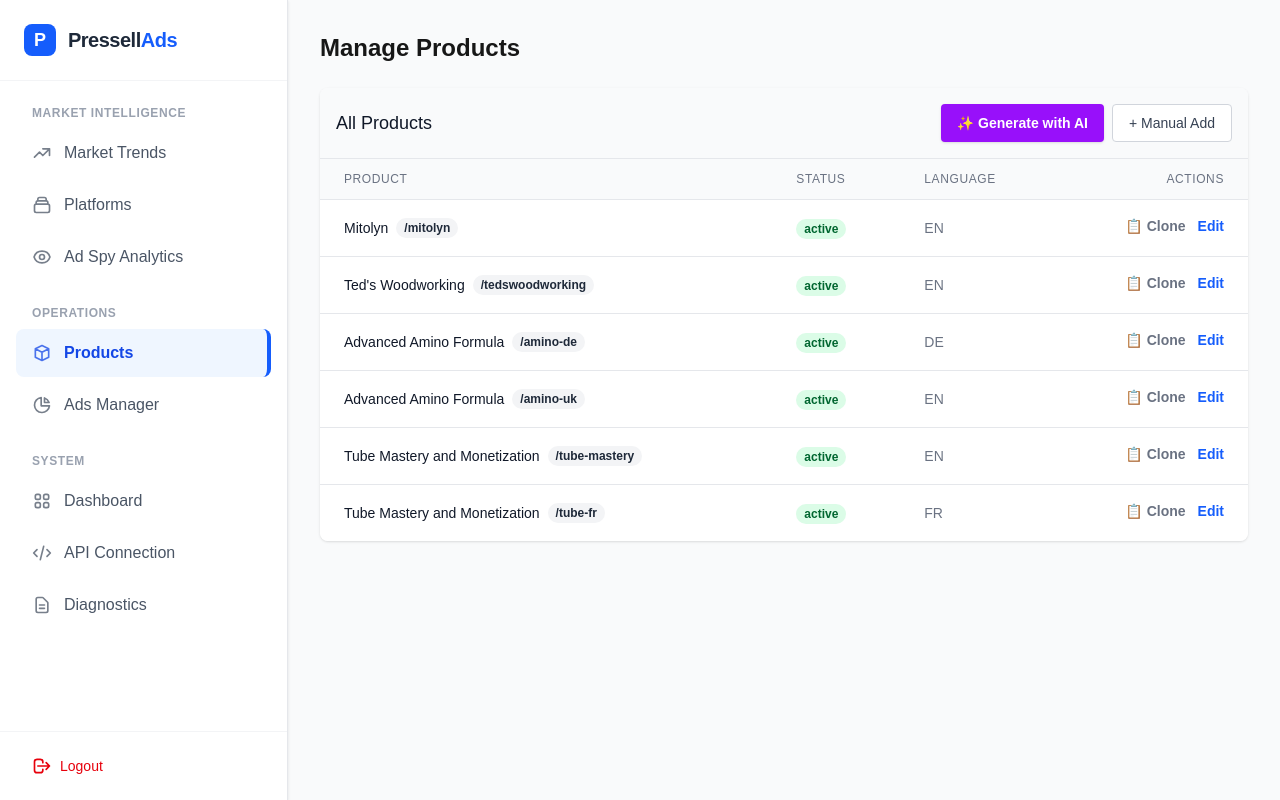
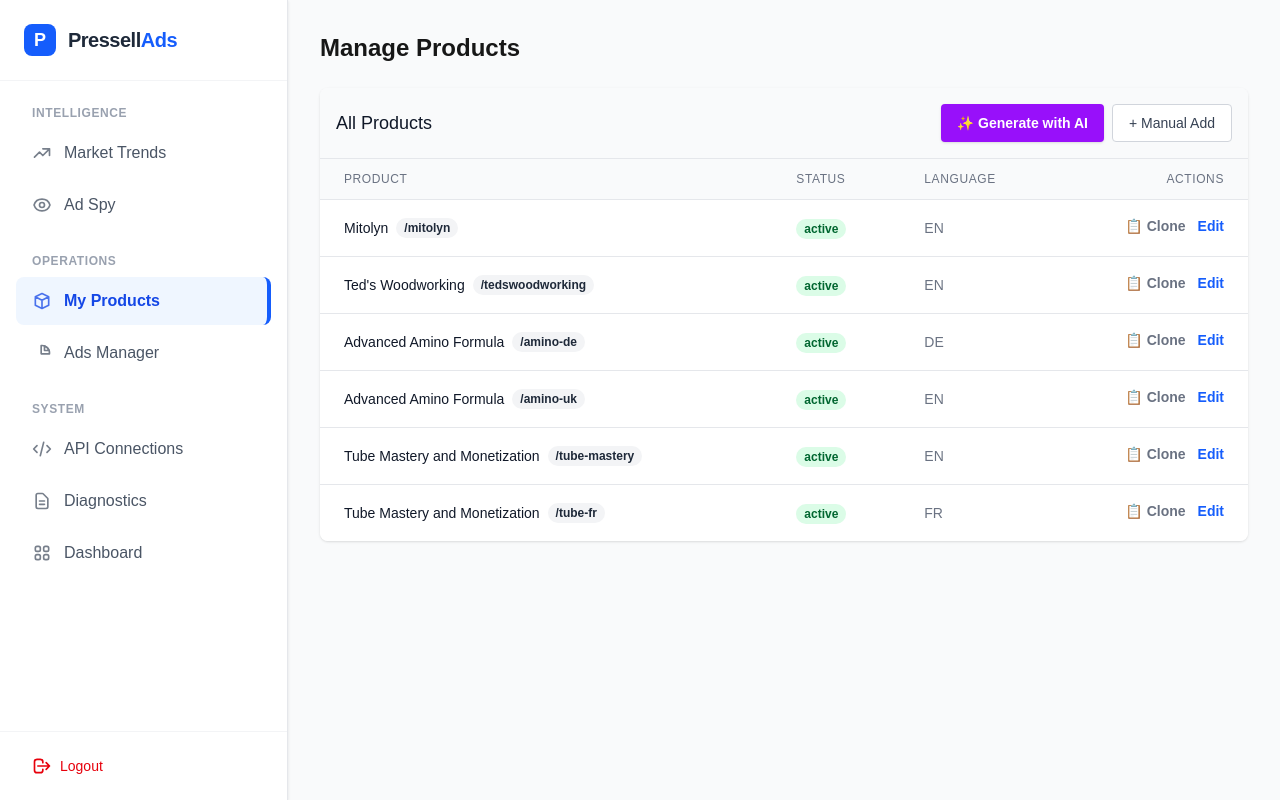
Before and after one commit to johndallapace-rgb/pressell-googleads, a Next.js app: page /admin/products in a window 1280 px wide. Built offline with nearby package versions, Linux system fonts and the light colour scheme.

Commit message:
Fix: Reorganize Sidebar and Persist Market Trends

```diff
--- a/scripts/simulate_checkout.js
+++ b/scripts/simulate_checkout.js
@@ -1,10 +1,11 @@
-const { appendTrackingParams, generateExternalTrackId } = require('../src/lib/tracking.ts');
+const { appendTrackingParams } = require('../src/lib/tracking.ts');
+const productCatalog = require('../src/data/product-catalog.json');
 
 // Mock the inputs (Simulating what happens in page.tsx)
 const configs = [
-    { name: 'Advanced Amino (DE)', url: 'https://www.digistore24.com/redir/472942/JohnPace', locale: 'de', slug: 'amino' },
-    { name: 'Tube Mastery (FR)', url: 'https://www.digistore24.com/redir/299134/JohnPace', locale: 'fr', slug: 'tube' },
-    { name: 'Tube Mastery (EN)', url: 'https://www.digistore24.com/redir/299134/JohnPace', locale: 'en', slug: 'tube' }
+    { name: 'Advanced Amino (DE)', url: `${productCatalog.products['advanced-amino'].base_url}/${productCatalog.products['advanced-amino'].id}/${productCatalog.products['advanced-amino'].vendor}`, locale: 'de', slug: 'amino' },
+    { name: 'Tube Mastery (FR)', url: `${productCatalog.products['tube-mastery'].base_url}/${productCatalog.products['tube-mastery'].id}/${productCatalog.products['tube-mastery'].vendor}`, locale: 'fr', slug: 'tube' },
+    { name: 'Tube Mastery (EN)', url: `${productCatalog.products['tube-mastery'].base_url}/${productCatalog.products['tube-mastery'].id}/${productCatalog.products['tube-mastery'].vendor}`, locale: 'en', slug: 'tube' }
 ];
 
 // Mocking the TS file execution in Node (simplified)
--- a/src/app/admin/(dashboard)/layout.tsx
+++ b/src/app/admin/(dashboard)/layout.tsx
@@ -37,8 +37,8 @@
         {/* Navigation */}
         <nav className="flex-1 p-4 space-y-1">
 
-          {/* Market Intelligence */}
-          <p className="px-4 text-xs font-semibold text-gray-400 uppercase tracking-wider mb-2 mt-2">Market Intelligence</p>
+          {/* INTELLIGENCE */}
+          <p className="px-4 text-xs font-semibold text-gray-400 uppercase tracking-wider mb-2 mt-2">INTELLIGENCE</p>
 
           <Link href="/admin/trends" className={`flex items-center px-4 py-3 rounded-lg transition-all duration-200 group ${isActive('/admin/trends')}`}>
             <svg className="w-5 h-5 mr-3 opacity-75 group-hover:opacity-100" fill="none" stroke="currentColor" viewBox="0 0 24 24">
@@ -47,54 +47,40 @@
             Market Trends
           </Link>
 
-          <Link href="/admin/platforms" className={`flex items-center px-4 py-3 rounded-lg transition-all duration-200 group ${isActive('/admin/platforms')}`}>
-            <svg className="w-5 h-5 mr-3 opacity-75 group-hover:opacity-100" fill="none" stroke="currentColor" viewBox="0 0 24 24">
-                <path strokeLinecap="round" strokeLinejoin="round" strokeWidth={2} d="M19 11H5m14 0a2 2 0 012 2v6a2 2 0 01-2 2H5a2 2 0 01-2-2v-6a2 2 0 012-2m14 0V9a2 2 0 00-2-2M5 11V9a2 2 0 012-2m0 0V5a2 2 0 012-2h6a2 2 0 012 2v2M7 7h10" />
-            </svg>
-            Platforms
-          </Link>
-
           <Link href="/admin/ad-spy" className={`flex items-center px-4 py-3 rounded-lg transition-all duration-200 group ${isActive('/admin/ad-spy')}`}>
             <svg className="w-5 h-5 mr-3 opacity-75 group-hover:opacity-100" fill="none" stroke="currentColor" viewBox="0 0 24 24">
                 <path strokeLinecap="round" strokeLinejoin="round" strokeWidth={2} d="M15 12a3 3 0 11-6 0 3 3 0 016 0z" />
                 <path strokeLinecap="round" strokeLinejoin="round" strokeWidth={2} d="M2.458 12C3.732 7.943 7.523 5 12 5c4.478 0 8.268 2.943 9.542 7-1.274 4.057-5.064 7-9.542 7-4.477 0-8.268-2.943-9.542-7z" />
             </svg>
-            Ad Spy Analytics
+            Ad Spy
           </Link>
 
-          {/* Operations */}
-          <p className="px-4 text-xs font-semibold text-gray-400 uppercase tracking-wider mb-2 mt-6">Operations</p>
+          {/* OPERATIONS */}
+          <p className="px-4 text-xs font-semibold text-gray-400 uppercase tracking-wider mb-2 mt-6">OPERATIONS</p>
 
           <Link href="/admin/products" className={`flex items-center px-4 py-3 rounded-lg transition-all duration-200 group ${isActive('/admin/products')}`}>
             <svg className="w-5 h-5 mr-3 opacity-75 group-hover:opacity-100" fill="none" stroke="currentColor" viewBox="0 0 24 24">
                 <path strokeLinecap="round" strokeLinejoin="round" strokeWidth={2} d="M20 7l-8-4-8 4m16 0l-8 4m8-4v10l-8 4m0-10L4 7m8 4v10M4 7v10l8 4" />
             </svg>
-            Products
+            My Products
           </Link>
 
           <Link href="/admin/ads-manager" className={`flex items-center px-4 py-3 rounded-lg transition-all duration-200 group ${isActive('/admin/ads-manager')}`}>
             <svg className="w-5 h-5 mr-3 opacity-75 group-hover:opacity-100" fill="none" stroke="currentColor" viewBox="0 0 24 24">
-                <path strokeLinecap="round" strokeLinejoin="round" strokeWidth={2} d="M11 3.055A9.001 9.001 0 1020.945 13H11V3.055z" />
+                <path strokeLinecap="round" strokeLinejoin="round" strokeWidth={2} d="M11 3.055A9.001 9.001 9.001 0 1020.945 13H11V3.055z" />
                 <path strokeLinecap="round" strokeLinejoin="round" strokeWidth={2} d="M20.488 9H15V3.512A9.025 9.025 0 0120.488 9z" />
             </svg>
             Ads Manager
           </Link>
 
-          {/* System */}
-          <p className="px-4 text-xs font-semibold text-gray-400 uppercase tracking-wider mb-2 mt-6">System</p>
-
-          <Link href="/admin" className={`flex items-center px-4 py-3 rounded-lg transition-all duration-200 group ${isActive('/admin', true)}`}>
-            <svg className="w-5 h-5 mr-3 opacity-75 group-hover:opacity-100" fill="none" stroke="currentColor" viewBox="0 0 24 24">
-                <path strokeLinecap="round" strokeLinejoin="round" strokeWidth={2} d="M4 6a2 2 0 012-2h2a2 2 0 012 2v2a2 2 0 01-2 2H6a2 2 0 01-2-2V6zM14 6a2 2 0 012-2h2a2 2 0 012 2v2a2 2 0 01-2 2h-2a2 2 0 01-2-2V6zM4 16a2 2 0 012-2h2a2 2 0 012 2v2a2 2 0 01-2 2H6a2 2 0 01-2-2v-2zM14 16a2 2 0 012-2h2a2 2 0 012 2v2a2 2 0 01-2 2h-2a2 2 0 01-2-2v-2z" />
-            </svg>
-            Dashboard
-          </Link>
+          {/* SYSTEM */}
+          <p className="px-4 text-xs font-semibold text-gray-400 uppercase tracking-wider mb-2 mt-6">SYSTEM</p>
 
           <Link href="/admin/settings" className={`flex items-center px-4 py-3 rounded-lg transition-all duration-200 group ${isActive('/admin/settings')}`}>
             <svg className="w-5 h-5 mr-3 opacity-75 group-hover:opacity-100" fill="none" stroke="currentColor" viewBox="0 0 24 24">
                 <path strokeLinecap="round" strokeLinejoin="round" strokeWidth={2} d="M10 20l4-16m4 4l4 4-4 4M6 16l-4-4 4-4" />
             </svg>
-            API Connection
+            API Connections
           </Link>
 
           <Link href="/admin/diagnostics" className={`flex items-center px-4 py-3 rounded-lg transition-all duration-200 group ${isActive('/admin/diagnostics')}`}>
@@ -103,6 +89,13 @@
             </svg>
             Diagnostics
           </Link>
+
+          <Link href="/admin" className={`flex items-center px-4 py-3 rounded-lg transition-all duration-200 group ${isActive('/admin', true)}`}>
+             <svg className="w-5 h-5 mr-3 opacity-75 group-hover:opacity-100" fill="none" stroke="currentColor" viewBox="0 0 24 24">
+                 <path strokeLinecap="round" strokeLinejoin="round" strokeWidth={2} d="M4 6a2 2 0 012-2h2a2 2 0 012 2v2a2 2 0 01-2 2H6a2 2 0 01-2-2V6zM14 6a2 2 0 012-2h2a2 2 0 012 2v2a2 2 0 01-2 2h-2a2 2 0 01-2-2V6zM4 16a2 2 0 012-2h2a2 2 0 012 2v2a2 2 0 01-2 2H6a2 2 0 01-2-2v-2zM14 16a2 2 0 012-2h2a2 2 0 012 2v2a2 2 0 01-2 2h-2a2 2 0 01-2-2v-2z" />
+             </svg>
+             Dashboard
+           </Link>
         </nav>
 
         {/* Footer */}
--- a/src/app/admin/(dashboard)/trends/page.tsx
+++ b/src/app/admin/(dashboard)/trends/page.tsx
@@ -1,8 +1,9 @@
 'use client';
 
-import { useState } from 'react';
+import { useState, useEffect } from 'react';
 import { useRouter } from 'next/navigation';
 import GeminiStatusBadge from '@/components/admin/GeminiStatusBadge';
+import productCatalog from '@/data/product-catalog.json';
 
 type Platform = 'ClickBank' | 'Digistore24' | 'BuyGoods' | 'MaxWeb';
 
@@ -78,6 +79,25 @@
   const [analyzing, setAnalyzing] = useState(false);
   const [products, setProducts] = useState<TrendProduct[]>(MOCK_DATA);
 
+  // Persistence: Load Top 5 / Data on Mount
+  useEffect(() => {
+    const saved = localStorage.getItem('marketTrends_data');
+    if (saved) {
+        try {
+            setProducts(JSON.parse(saved));
+        } catch (e) {
+            console.error('Failed to load trends:', e);
+        }
+    }
+  }, []);
+
+  // Persistence: Save when updated
+  useEffect(() => {
+      if (products !== MOCK_DATA) {
+        localStorage.setItem('marketTrends_data', JSON.stringify(products));
+      }
+  }, [products]);
+
   // Filter products by platform
   const filteredProducts = products.filter(p => p.platform === selectedPlatform);
 
@@ -87,8 +107,22 @@
     .slice(0, 5);
 
   const handleFastDeploy = (product: TrendProduct) => {
+    // Check catalog for ID match
+    const catalogEntry = Object.entries(productCatalog.products).find(([key, val]) =>
+        val.name === product.name || product.name.includes(val.name)
+    );
+
+    let queryParams = `import=${encodeURIComponent(product.url)}&name=${encodeURIComponent(product.name)}&vertical=${encodeURIComponent(product.vertical)}&platform=${encodeURIComponent(product.platform)}`;
+
+    if (catalogEntry) {
+        const [slug, data] = catalogEntry;
+        // Inject Catalog ID automatically
+        queryParams += `&catalogId=${data.id}&catalogSlug=${slug}`;
+        console.log(`[FastDeploy] Matched Catalog Item: ${slug} (ID: ${data.id})`);
+    }
+
     // Redirect to create product with imported URL and Platform context
-    router.push(`/admin/products?import=${encodeURIComponent(product.url)}&name=${encodeURIComponent(product.name)}&vertical=${encodeURIComponent(product.vertical)}&platform=${encodeURIComponent(product.platform)}`);
+    router.push(`/admin/products?${queryParams}`);
   };
 
   const handleRefreshAnalysis = async () => {
--- a/src/data/defaultConfig.ts
+++ b/src/data/defaultConfig.ts
@@ -1,4 +1,11 @@
 import { CampaignConfig } from '@/lib/config';
+import productCatalog from './product-catalog.json';
+
+// Helper to generate URLs from the catalog
+const getAffiliateUrl = (productKey: 'advanced-amino' | 'tube-mastery') => {
+    const p = productCatalog.products[productKey];
+    return `${p.base_url}/${p.id}/${p.vendor}`;
+};
 
 export const defaultConfig: CampaignConfig = {
   active_product_slug: 'mitolyn',
@@ -112,7 +119,7 @@
       vertical: "health",
       template: "editorial",
       official_url: "https://advancedamino.com",
-      affiliate_url: "https://www.digistore24.com/redir/472942/JohnPace",
+      affiliate_url: getAffiliateUrl('advanced-amino'),
       youtube_review_id: "dQw4w9WgXcQ",
       image_url: "/images/amino.svg",
       google_ads_id: "AW-123456789", // Mock ID
@@ -268,7 +275,7 @@
       vertical: "finance",
       template: "editorial",
       official_url: "https://tubemastery.com",
-      affiliate_url: "https://www.digistore24.com/redir/299134/JohnPace",
+      affiliate_url: getAffiliateUrl('tube-mastery'),
       youtube_review_id: "dQw4w9WgXcQ",
       image_url: "/images/tube.svg",
       google_ads_id: "AW-987654321", // Mock ID
--- /dev/null
+++ b/src/data/product-catalog.json
@@ -0,0 +1,16 @@
+{
+    "products": {
+        "advanced-amino": {
+            "id": "472942",
+            "name": "Advanced Amino Formula",
+            "vendor": "JohnPace",
+            "base_url": "https://www.digistore24.com/redir"
+        },
+        "tube-mastery": {
+            "id": "299134",
+            "name": "Tube Mastery and Monetization",
+            "vendor": "JohnPace",
+            "base_url": "https://www.digistore24.com/redir"
+        }
+    }
+}
```
